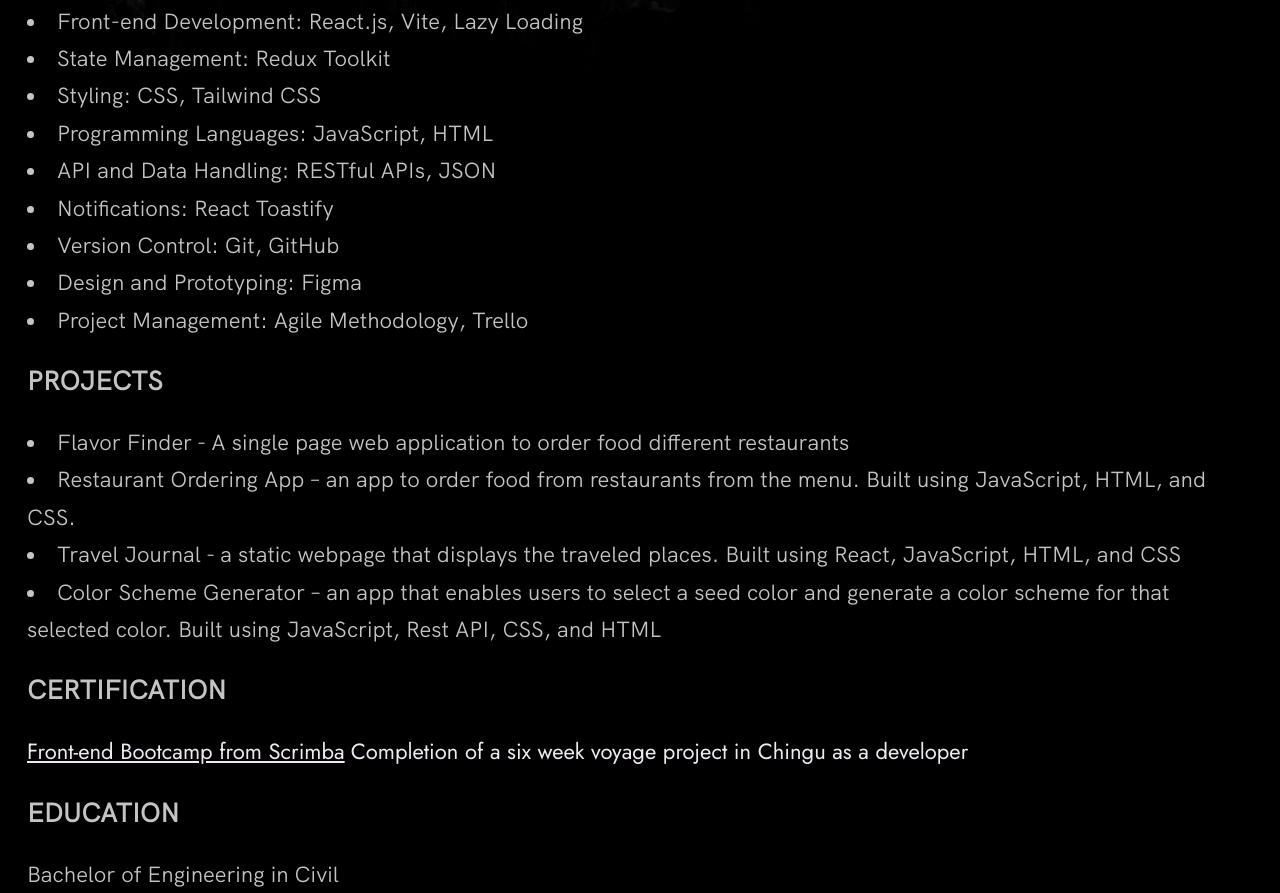
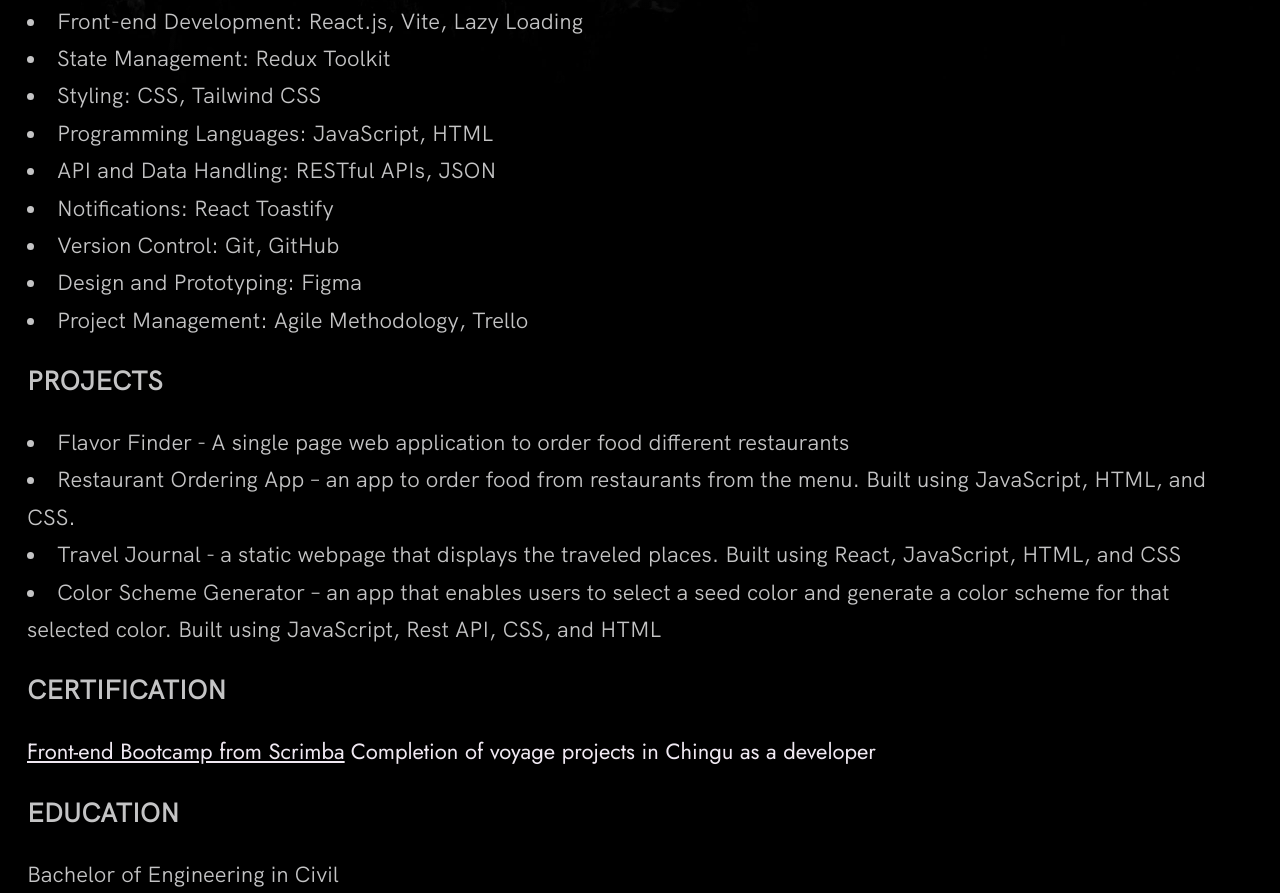
Before and after one commit to Nandhini0123/Portfolio, a website built with Vite: page about-me.html in a window 1280 px wide. Shown: the part 744-1637 px from the top of the page. Built offline with nearby package versions, Linux system fonts and the light colour scheme.

Commit message:
Update about-me.html
Added voyage to resume

```diff
--- a/about-me.html
+++ b/about-me.html
@@ -50,7 +50,7 @@
 
 <p class="resume-heading">CERTIFICATION</p>
 <a href="https://scrimba.com/certificate/ukK3wrHv/gfrontend">Front-end Bootcamp from Scrimba</a>
-<a >Completion of a six week voyage project in Chingu as a developer</a>
+<a >Completion of voyage projects in Chingu as a developer</a>
 
 <p class="resume-heading">EDUCATION </p>
 <p>Bachelor of Engineering in Civil</p>
```
